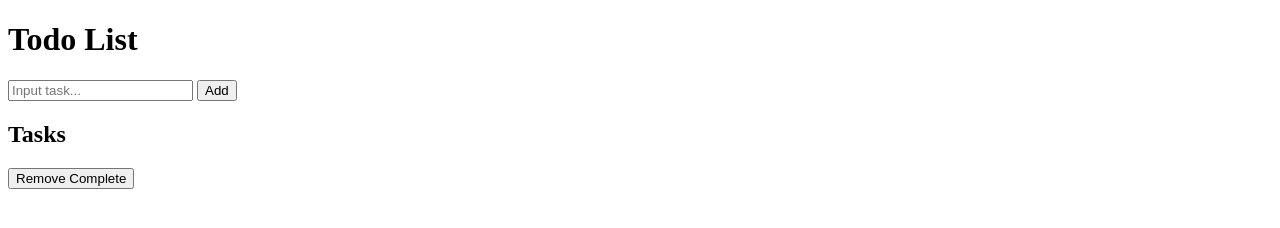
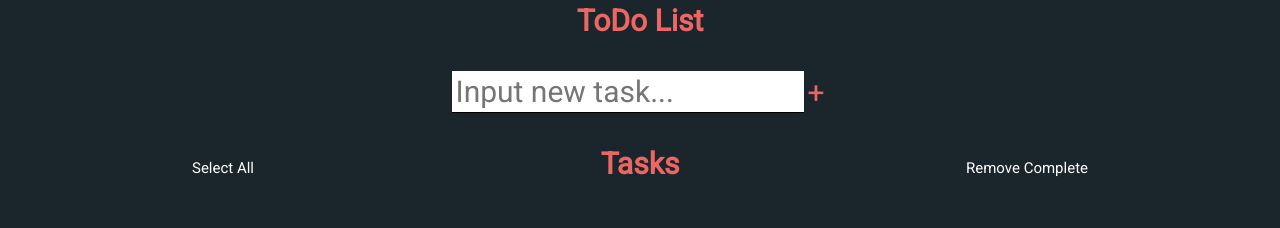
Before and after one commit to nowrie141/Todo-List, a plain HTML site: page index.html in a window 1280 px wide. Drawn offline with Linux system fonts and the light colour scheme.

Commit message:
Styles and select all added

```diff
--- a/index.html
+++ b/index.html
@@ -3,27 +3,37 @@
 <head>
   <meta charset="UTF-8">
   <meta name="viewport" content="width=device-width, initial-scale=1.0">
-  <title>Todo List</title>
+  <title>ToDo List</title>
+  <style>
+    @import url('https://fonts.googleapis.com/css2?family=Roboto&display=swap');
+    </style>
   <link rel="stylesheet" href="main.css">
 </head>
 <body>
   <div id="header">
-    <div class="header-tittle">
-      <h1>Todo List</h1>
+    <div class="header-title flex">
+      <h1>ToDo List</h1>
     </div>
-    <div class="header-input">
-      <input type="text" placeholder="Input task..." id="input-task">
-      <button id="add-task">Add</button>
+    <div class="header-input flex">
+      <input type="text" placeholder="Input new task..." id="input-task">
+      <button id="add-task">+</button>
     </div>
   </div>
-  <div id="list-header">
-    <h2>Tasks</h2>
-    <button id="remove-tasks">Remove Complete</button>
+
+  <div id="list-header" class="flex">
+    <div class="task-header">    <h2>Tasks</h2></div>
+    <div class="task-functions">
+      <button id="select-tasks">Select All</button>
+      <button id="remove-tasks">Remove Complete</button>
+    </div>
+
   </div>
+
   <div id="list-content">
     <ul id="task-list">
     </ul>
   </div>
+
   <template id="task-template">
     <li class="task">
       <input type="checkbox" />
@@ -33,6 +43,7 @@
       </label>
     </li>
   </template>
+
   <script src="main.js"></script>
 </body>
 </html>
--- a/main.css
+++ b/main.css
@@ -0,0 +1,176 @@
+* {
+  font-family: 'Roboto', sans-serif;
+  font-size: 30px;
+  margin: 0;
+  padding: 0;
+  box-sizing: border-box;
+}
+
+body{
+  color: #ed6663;
+  background-color: #1b262c;
+}
+
+#header{
+  margin: 0 auto;
+  max-width: 80%;
+}
+
+.header-title{
+  padding: 0.1rem;
+  width: 100%;
+}
+
+.header-input{
+  padding: 1rem;
+}
+
+#input-task{
+  border: 0;
+  border-bottom: 1px solid;
+  outline: none;
+  padding: 0.1rem;
+  transition: border 150ms ease-in-out;
+}
+
+#add-task{
+  color: #ed6663;
+  border: 0;
+  background: 0;
+  padding: 0.1rem;
+  cursor: pointer;
+  outline: none;
+  transition: color 150ms ease-in-out;
+}
+
+#add-task:hover{
+  color: #ffa372;
+}
+
+#add-task:active {
+  color: #ffffff;
+}
+
+#list-header{
+  position: relative;
+  margin: 0 auto;
+  width: 80%;
+}
+
+#list-header h2{
+  padding: 0.1rem;
+  width: 100%;
+}
+
+#select-tasks{
+  position: absolute;
+  left: 5vw;
+  top: 16px;
+  border: 0;
+  background: 0;
+  color: #fff;
+  font-size: 0.5em;
+  cursor: pointer;
+  transition: color 150ms ease-in-out;
+  outline: none;
+}
+
+#select-tasks:hover{
+  color: #ed6663;
+}
+
+#select-tasks:active{
+  color: #ffa372;
+}
+
+#remove-tasks{
+  position: absolute;
+  right: 5vw;
+  top: 16px;
+  border: 0;
+  background: 0;
+  color: #fff;
+  font-size: 0.5em;
+  cursor: pointer;
+  transition: color 150ms ease-in-out;
+  outline: none;
+}
+
+#remove-tasks:hover{
+  color: #ed6663;
+}
+
+#remove-tasks:active{
+  color: #ffa372;
+}
+
+
+#list-content{
+  padding: 1rem;
+  margin: 0 auto;
+  max-width: 80%;
+}
+
+#task-list li{
+  cursor: pointer;
+  list-style: none;
+  padding: 0.5rem;
+  border-bottom: 1px solid #ed6663;
+  display: block;
+}
+
+#task-list li:hover .custom-checkbox{
+  transform: scale(1.2);
+  color: #747474;
+}
+
+[type="checkbox"]:checked + label .check-mark{
+  opacity: 1;
+}
+
+#task-list input {
+  position: absolute;
+  opacity: 0;
+}
+
+#task-list label {
+  position: relative;
+  cursor: pointer;
+  opacity: 1;
+  transition: opacity 150ms ease-in-out;
+  transition: color 150ms ease-in-out;
+}
+
+#task-list li:hover {
+  color: #747474;
+}
+
+.custom-checkbox {
+  display: inline-block;
+  width: 0.75em;
+  height: 0.75em;
+  margin-right: 0.5em;
+  cursor: pointer;
+  border: 2px solid currentColor;
+  border-radius: 50%;
+  transform: scale(1.5);
+  transition: transform 200ms ease-in-out;
+}
+
+.check-mark {
+  color: white;
+  position: absolute;
+  bottom: 5px;
+  left: 2px;
+  opacity: 0;
+  transition: opacity 150ms ease-in-out;
+  z-index: 1;
+}
+
+/*Start reusable*/
+.flex{
+  display: flex;
+  justify-content: center;
+  align-items: center;
+}
+/*End reusable*/
--- a/main.js
+++ b/main.js
@@ -1,9 +1,11 @@
 const inputTask = document.querySelector("#input-task");
 const addTaskbtn = document.querySelector("#add-task");
 const removeTaskbtn = document.querySelector("#remove-tasks");
+const selectTaskbtn = document.querySelector("#select-tasks");
 const taskList = document.querySelector("#task-list");
 const taskTemplate = document.querySelector("#task-template");
 
+let allChecked = false;
 let idNumber = 1;
 
 inputTask.addEventListener("keyup", (e) => {
@@ -16,6 +18,16 @@ addTaskbtn.addEventListener("click", () => {
   if(isValid()){
     addTask();
   }
+});
+
+selectTaskbtn.addEventListener("click", ()=>{
+  const tasks = document.querySelectorAll(".task");
+    for(let task of tasks){
+      const isChecked = !task.querySelector("input").checked;
+        if (isChecked){
+          task.querySelector("input").checked=true;
+        }
+    }
 });
 
 removeTaskbtn.addEventListener("click", ()=>{
```
